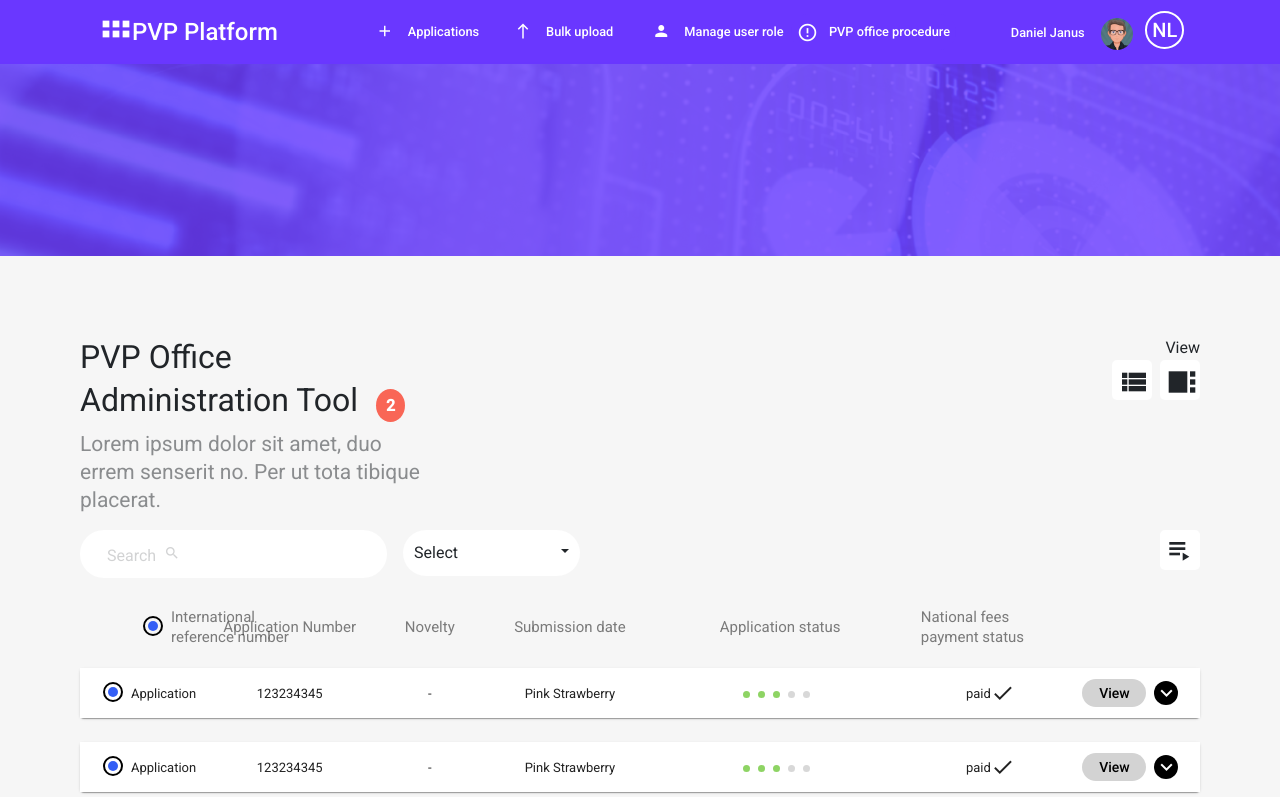
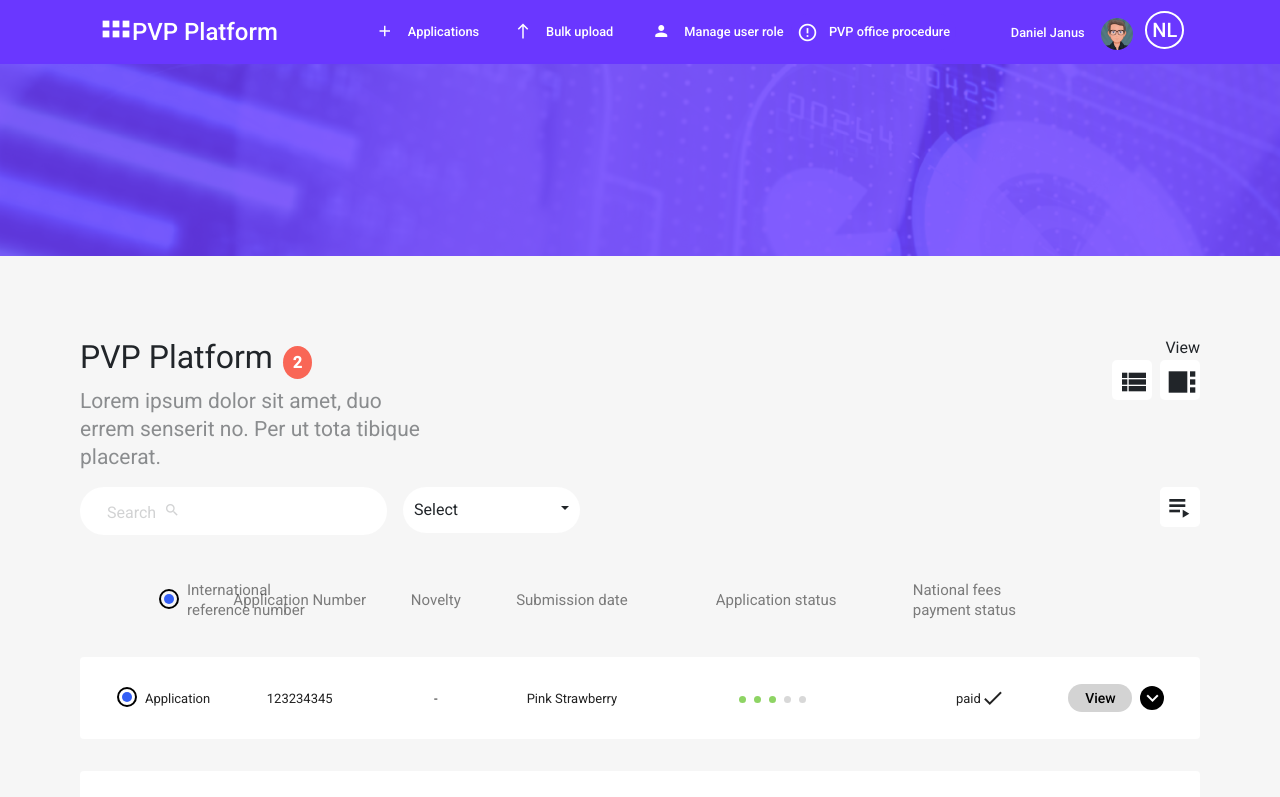
Before and after one commit to amit-dot-kumar8/PVP-Frontend, an Angular app: page /pvp-platform in a window 1280 px wide. Shown: the top 797 px of the page. Built offline with nearby package versions, Linux system fonts and the light colour scheme.

Commit message:
pending issues

```diff
--- a/src/app/components/applicant-monitoring/applicant-monitoring.component.scss
+++ b/src/app/components/applicant-monitoring/applicant-monitoring.component.scss
@@ -9,11 +9,11 @@
 .col-background{
     background: white;
 }
-.grid-properties{
-    margin-bottom: 10px;
-    font-size: 75%;
-    padding: 0;
-}
+// .grid-properties{
+//     margin-bottom: 10px;
+//     font-size: 75%;
+//     padding: 0;
+// }
 .view-button{
     background: lightgray;
     color: black;
--- a/src/app/components/dus-exchange-platform/dus-exchange-platform.component.scss
+++ b/src/app/components/dus-exchange-platform/dus-exchange-platform.component.scss
@@ -9,11 +9,11 @@
 .col-background{
     background: white;
 }
-.grid-properties{
-    margin-bottom: 25px;
-    font-size: 75%;
-    padding: 0;
-}
+// .grid-properties{
+//     margin-bottom: 25px;
+//     font-size: 75%;
+//     padding: 0;
+// }
 .view-button{
     background: lightgray;
     color: black;
--- a/src/app/components/pvp-admin-tool/pvp-admin-tool.component.html
+++ b/src/app/components/pvp-admin-tool/pvp-admin-tool.component.html
@@ -141,7 +141,7 @@
           </div>
           <div style="width: 70%;
     text-align: right;">
-
+<!--
       <div style="display: inline-block;
       height: 2.5rem;
       width: 2.5rem;
@@ -152,7 +152,7 @@
         <span style="font-size: 2rem" class="material-icons">
           playlist_play
           </span>
-          </div>
+          </div> -->
     </div>
 
     </div>
@@ -160,7 +160,7 @@
       <mat-card class="grid-properties" style="margin-bottom: 1rem;
       background-color: transparent;
       box-shadow: none; font-size: 15px;
-      font-weight: 400;
+      font-weight: 500;
       line-height: 20px;  color: rgba(0,0,0,0.5);">
       <mat-grid-list  cols="8" rowHeight="50px">
         <!-- <mat-grid-tile class="col-background" [colspan]="1" [rowspan]="1">
@@ -178,7 +178,7 @@
       <mat-card class="grid-properties" *ngFor="let gridItem of gridData; let gridIndex = index">
 
           <mat-grid-list cols="8" rowHeight="50px" style="  font-size: 13px;
-          font-weight: 400;
+          font-weight: 500;
           line-height: 17px;">
             <!-- <mat-grid-tile class="col-background" [colspan]="1" [rowspan]="1">
             <mat-radio-group><mat-radio-button></mat-radio-button></mat-radio-group>
--- a/src/app/components/pvp-admin-tool/pvp-admin-tool.component.scss
+++ b/src/app/components/pvp-admin-tool/pvp-admin-tool.component.scss
@@ -6,12 +6,12 @@
 .col-background{
   background: white;
 }
-.grid-properties{
-  margin-bottom: 5px;
-  font-size: 75%;
-  padding: 0;
-  margin-bottom: 1.5rem;
-}
+// .grid-properties{
+//   margin-bottom: 5px;
+//   font-size: 75%;
+//   padding: 0;
+//   margin-bottom: 2rem;
+// }
 .view-button{
   background: lightgray;
   color: black;
--- a/src/app/components/pvp-platform/pvp-platform.component.html
+++ b/src/app/components/pvp-platform/pvp-platform.component.html
@@ -5,7 +5,7 @@
 
   <h4 style="  font-size: 32px;
   font-weight: 400;
-  line-height: 43px;">PVP Office Administration Tool <span class="notification-badge">2</span></h4>
+  line-height: 43px;">PVP Platform<span class="notification-badge">2</span></h4>
 
 
   <p style="font-size: 21px;
--- a/src/app/components/pvp-platform/pvp-platform.component.scss
+++ b/src/app/components/pvp-platform/pvp-platform.component.scss
@@ -7,12 +7,12 @@
 .col-background{
   background: white;
 }
-.grid-properties{
-  margin-bottom: 5px;
-  font-size: 75%;
-  padding: 0;
-  margin-bottom: 1.5rem;
-}
+// .grid-properties{
+//   margin-bottom: 5px;
+//   font-size: 75%;
+//   padding: 0;
+//   margin-bottom: 1.5rem;
+// }
 .view-button{
   background: lightgray;
   color: black;
--- a/src/styles.scss
+++ b/src/styles.scss
@@ -5,7 +5,7 @@ body
 { margin: 0; font-family: Roboto, "Helvetica Neue", sans-serif; background-color: #f6f6f6;}
 
 .background-image {
-  background: url("./assets/image/banner2.png");
+  background: url("./assets/image/pvp-admin-tool.png");
   width: 100%;
   height: 12rem;
   &:before {
@@ -53,6 +53,17 @@ body
 .mat-form-field-appearance-fill .mat-form-field-flex {
   border-radius: 50px !important;
   padding: 0px 4% !important;
+}
+
+.mat-card:not([class*=mat-elevation-z]) {
+  box-shadow: none !important;
+}
+
+.grid-properties{
+  margin-bottom: 5px;
+  font-size: 75%;
+  padding: 0;
+  margin-bottom: 2rem;
 }
 
 .background-image-header{
```
Also changed, not shown: src/assets/image/pvp-admin-tool.png (added).
